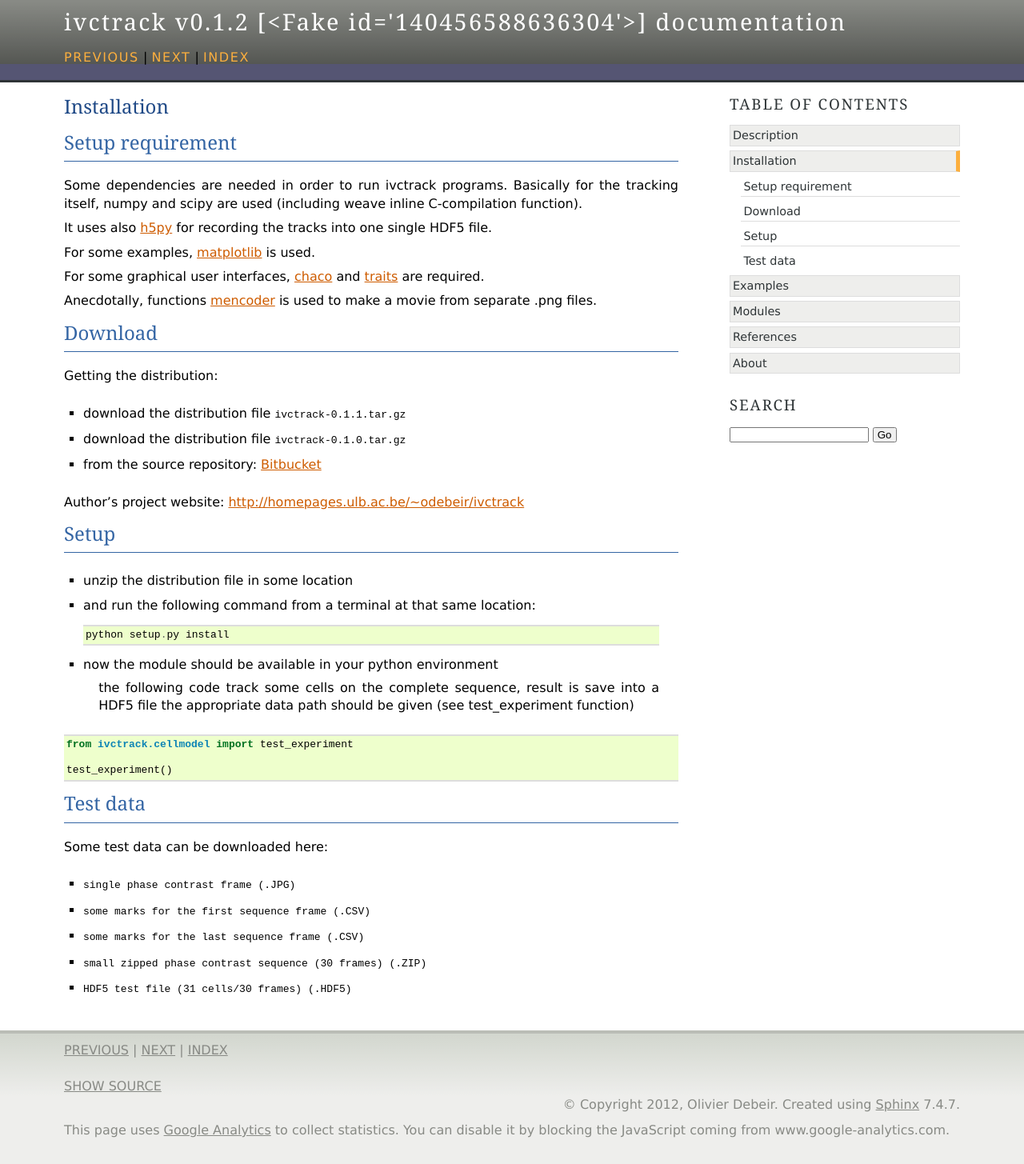
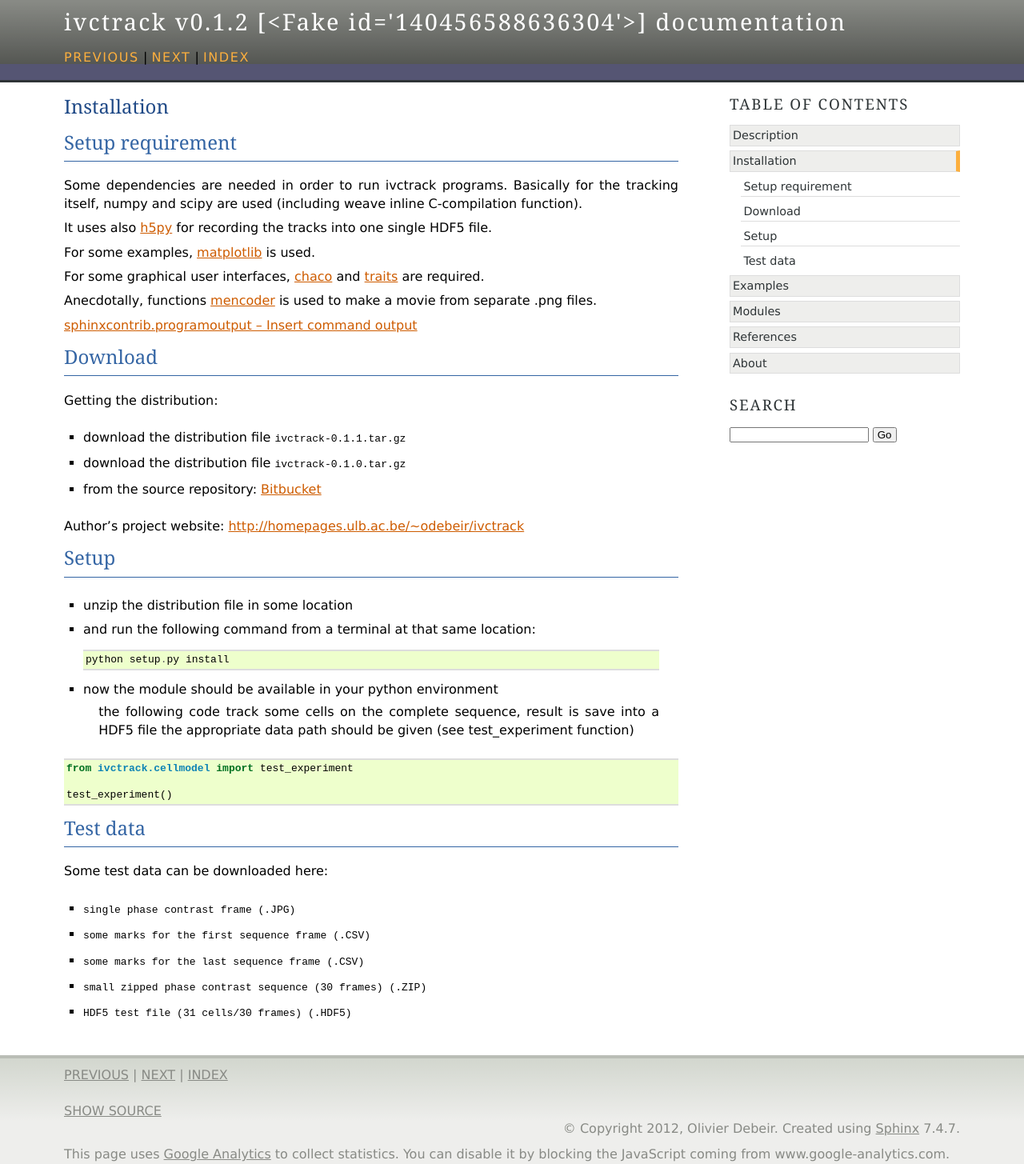
Before and after one commit to odebeir/ivctrack, a Sphinx documentation site: the page built from docs/install.rst, in a window 1280 px wide. Shown: the whole page at 80% size. Built offline with Sphinx 7.4.7, drawn with Linux system fonts in a browser that asks for light colours; before the commit the page ends 1424 px from its top, so only the background shows below that; some of the changed lines change nothing that is shown.

Commit message:
add cmd line doc into sphinx

```diff
--- a/docs/install.rst
+++ b/docs/install.rst
@@ -16,6 +16,9 @@
 `traits <http://docs.enthought.com/traitsui/traitsui_user_manual/index.html>`_ are required.
 
 Anecdotally,  functions `mencoder <http://www.mplayerhq.hu/design7/news.html>`_ is used to make a movie from separate .png files.
+
+`sphinxcontrib.programoutput – Insert command output <http://packages.python.org/sphinxcontrib-programoutput/>`_
+
 
 
 Download
--- a/docs/modules.rst
+++ b/docs/modules.rst
@@ -7,9 +7,33 @@
 
 This module implement basically the command IVCT_CMD which provides an direct interface to the main tracking functions.
 
-.. program-output:: python -V
+Generic help
 
-test
+.. program-output:: python ../ivctrack/ivct_cmd.py --help
+
+Tracking of a sequence
+
+.. program-output:: python ../ivctrack/ivct_cmd.py track --help
+
+Interactive cell-marking
+
+.. program-output:: python ../ivctrack/ivct_cmd.py mark --help
+
+Testing the validity of a sequence
+
+.. program-output:: python ../ivctrack/ivct_cmd.py test --help
+
+Playing a tracked sequence
+
+.. program-output:: python ../ivctrack/ivct_cmd.py play --help
+
+Plotting trajectory results
+
+.. program-output:: python ../ivctrack/ivct_cmd.py plot --help
+
+Exporting data
+
+.. program-output:: python ../ivctrack/ivct_cmd.py export --help
 
 
 .. automodule:: ivctrack.ivct_cmd
```
